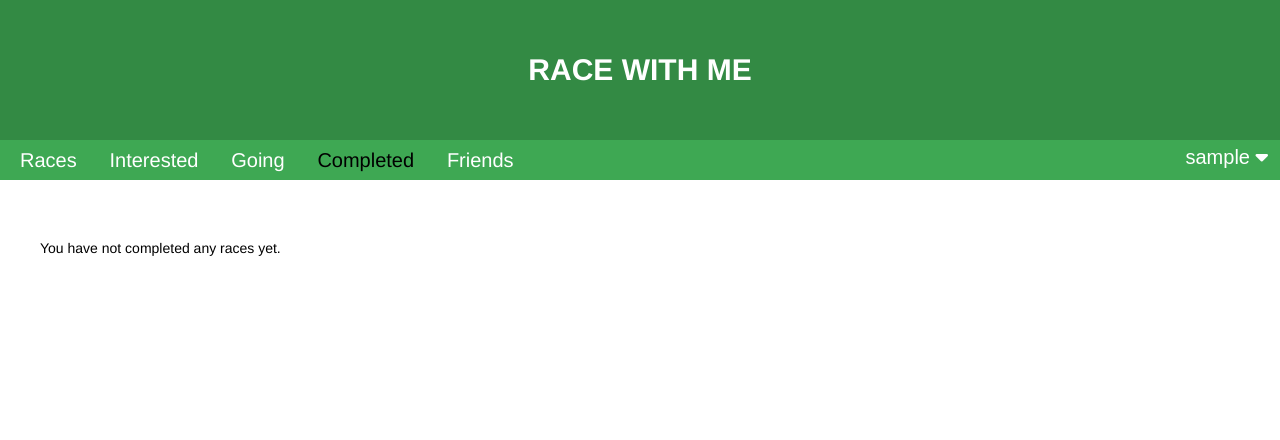
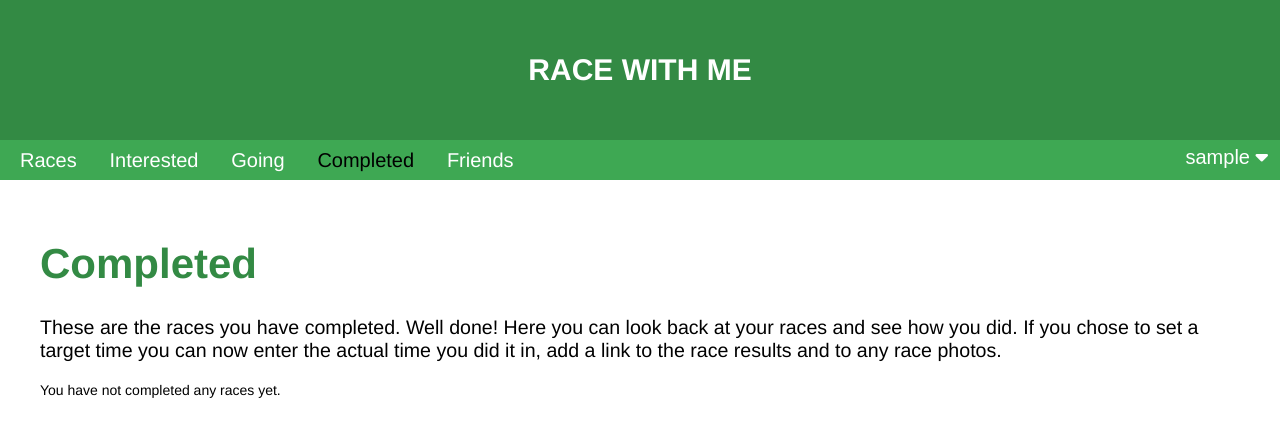
Before and after one commit to richardgiddings/racewithme, a Django app: page /main/completed/ in a window 1280 px wide. Shown: the top 440 px of the page. Run offline with Django 3.2, Linux system fonts and the light colour scheme; the visitor is signed in with stand-in values (Sample User, id 1); data that the repository does not hold is empty; some libraries are stand-ins or nearby versions.

Commit message:
Added introductory text to completed page and some styling changes to page that shows a single completed race.

```diff
--- a/racewithme/templates/main/completed.html
+++ b/racewithme/templates/main/completed.html
@@ -6,6 +6,10 @@
 
 {% block main %}
 <div id="complete-page" class="default-margins">
+    <header>
+        <h1>Completed</h1>
+        <p>These are the races you have completed. Well done! Here you can look back at your races and see how you did. If you chose to set a target time you can now enter the actual time you did it in, add a link to the race results and to any race photos.</p>
+    </header>
 {% if races %}
     {% regroup races by race.race_date|date:"Y" as races_by_year %}
     {% for race_year in races_by_year %}
--- a/racewithme/templates/main/completed_race.html
+++ b/racewithme/templates/main/completed_race.html
@@ -5,7 +5,7 @@
 {% endblock %}
 
 {% block main %}
-<div class="completed-race-page">
+<div id="completed-race-page" class="default-margins">
     {{ race.race.race_name }}
 </div>
 {% endblock %}
```
